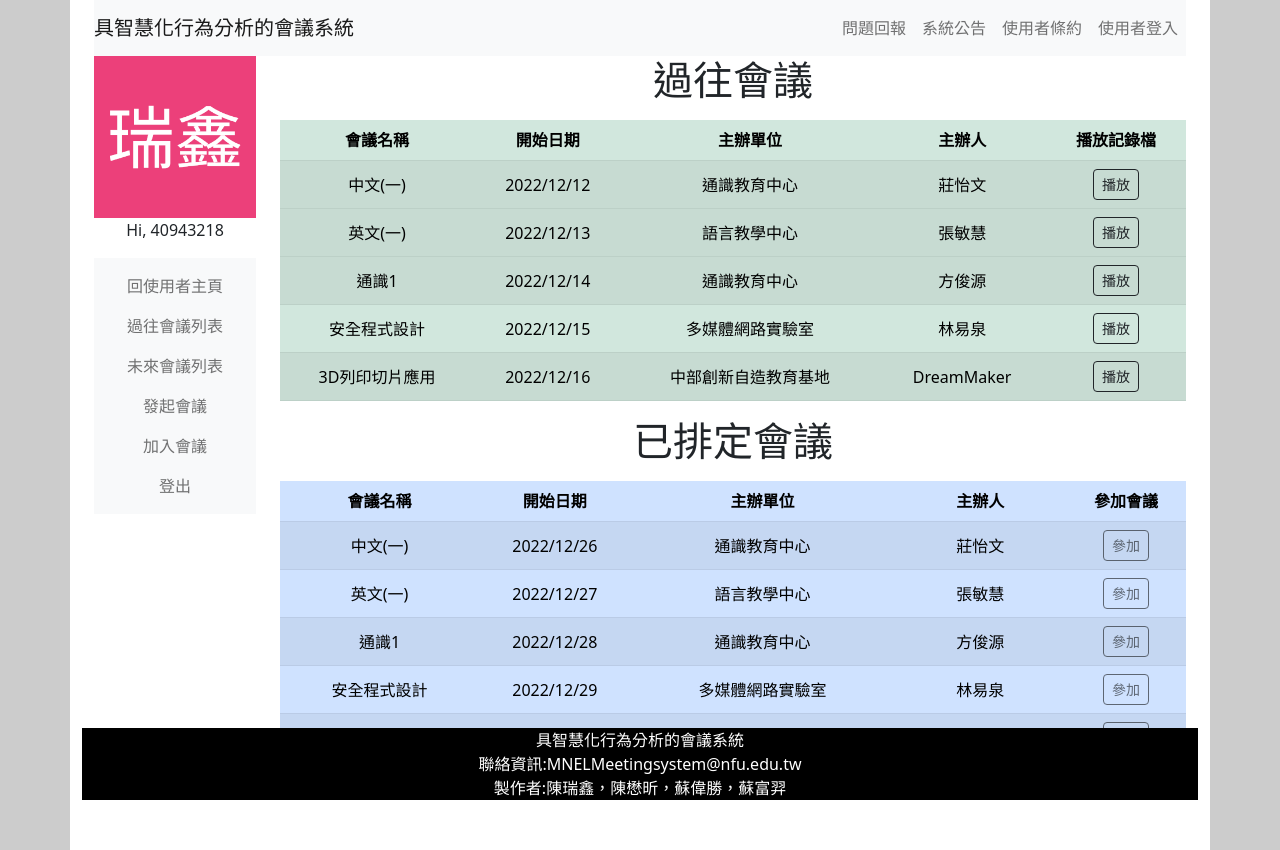
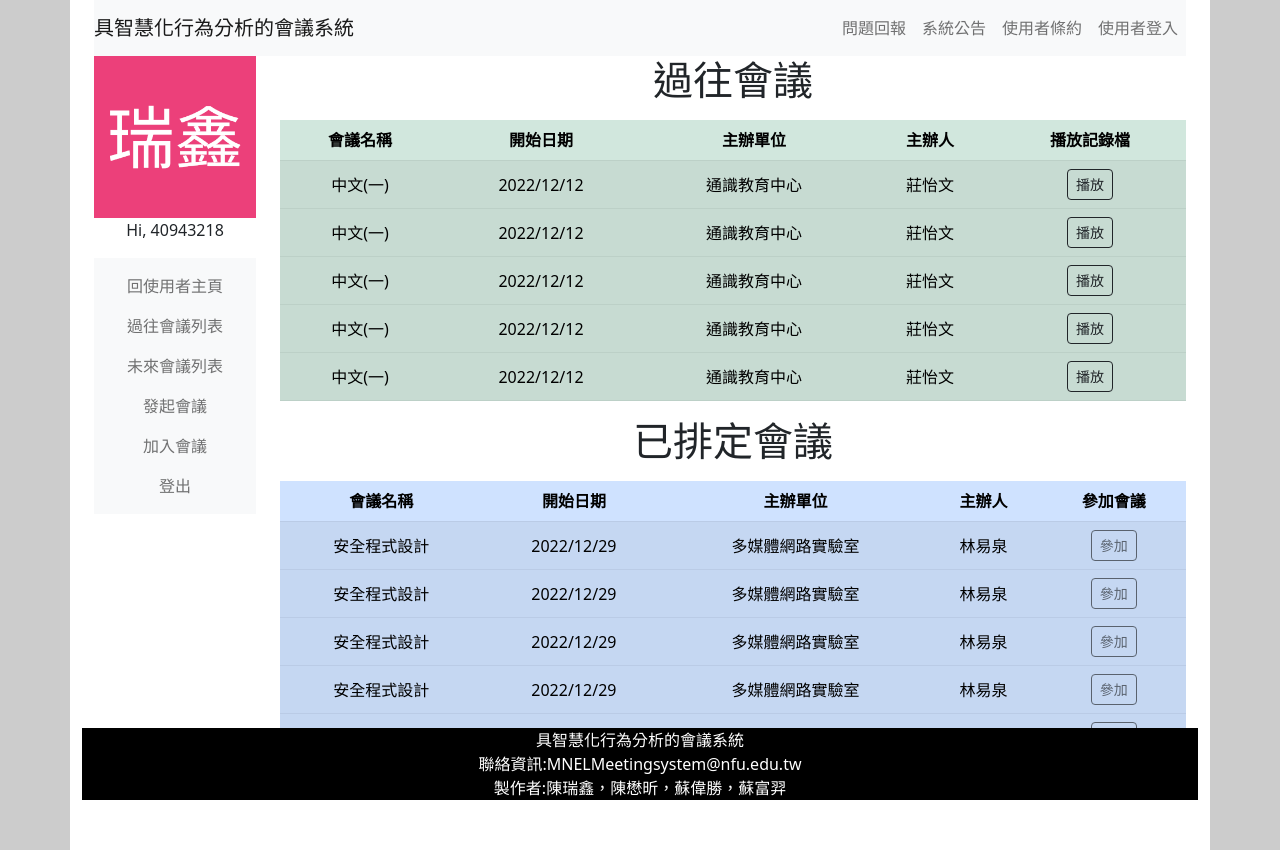
Before and after one commit to BCWizard/nfuMnel-meetingsystem, a PHP site: page /room/userPage.php in a window 1280 px wide. Run offline with PHP 8.4, Linux system fonts and the light colour scheme; a user stored in the database is signed in; data comes from the database, SQL or seed files in the repository.

Commit message:
booking; userMeetLIst

```diff
--- /dev/null
+++ b/htmlPhp/includePHP/userFutMeet.php
@@ -0,0 +1,21 @@
+<?php
+$sql = "SELECT * FROM userInfo WHERE userAccount ='{$_SESSION["userAccount"]}'";
+    $result=mysqli_query($conn,$sql);                                                               //connection,query(查詢字串);回傳result
+    $data = mysqli_fetch_assoc($result);
+
+for($i=6;$i<11;$i++){
+echo'
+    <tr data-bs-toggle="collapse" data-bs-target="#r'.$i.'">
+        <td>安全程式設計</td>
+        <td>2022/12/29</td>
+        <td>多媒體網路實驗室</td>
+        <td>林易泉</td>
+        <td><button type="button" class="btn btn-outline-dark btn-sm" disabled>參加</button></td>
+    </tr>
+    <tr class="collapse accordion-collapse" id="r'.$i.'">
+        <td colspan="5">
+        Item 1 detail .. This is the first item\'s accordion body.
+        </td>
+    </tr>
+';
+}
--- /dev/null
+++ b/htmlPhp/includePHP/userHisMeet.php
@@ -0,0 +1,21 @@
+<?php
+$sql = "SELECT * FROM userInfo WHERE userAccount ='{$_SESSION["userAccount"]}'";
+    $result=mysqli_query($conn,$sql);                                                               //connection,query(查詢字串);回傳result
+    $data = mysqli_fetch_assoc($result);
+
+for($i=0;$i<5;$i++){
+echo'
+    <tr data-bs-toggle="collapse" data-bs-target="#r'.$i.'">
+        <td>中文(一)</td>
+        <td>2022/12/12</td>
+        <td>通識教育中心</td>
+        <td>莊怡文</td>
+        <td><button type="button" class="btn btn-outline-dark btn-sm">播放</button></td>
+    </tr>
+    <tr class="collapse accordion-collapse" id="r'.$i.'">
+        <td colspan="5">
+        Item 1 detail .. This is the first item\'s accordion body.
+        </td>
+    </tr>
+';
+}
--- a/htmlPhp/system/eula.php
+++ b/htmlPhp/system/eula.php
@@ -21,7 +21,7 @@
                     <p>
                         具智慧化行為分析的會議系統 MNEL-MeetingSystem End-User License Agreements<br>
 
-                        [最後更新：2023 年 5 月 21 日]<br>
+                        [最後更新：2023 年 5 月 24 日]<br>
                     </p>
                     <p>
                         為了保護 具智慧化行為分析的會議系統開發團隊（「#Team:MNEL-MeetingSystem」）和其他使用者，
@@ -124,8 +124,8 @@
                         如果對此事有管轄權的任何法院裁定本 EULA 的任何條款無效，則該條款將從本 EULA 中刪除而不影響本 EULA 的其餘部分，並且本 EULA 的其餘條款將繼續有效是有效的和可執行的。<br>
 
                         本系統僅僅作為大學畢業專題，我們 Team:MNEL-MeetingSystem 盡可能遵守相關規範但不會承擔任何因違反上述條約或法律的責任。<br>
-                        本 EULA 僅僅只是為了練習寫 EULA 而建立，我們 Team:MNEL-MeetingSystem 不會承擔任何因違反上述條約的法律責任。<br>
-                        本 EULA 參考並改良自 RimWorld 的 EULA。<br>
+                        本 EULA 僅僅為了練習寫 EULA 而建立，我們 Team:MNEL-MeetingSystem 不會承擔任何因違反上述條約的法律責任。<br>
+                        本 EULA 參考自 RimWorld 的 EULA。<br>
                     </p>
                     EULA 結束
                 </div>
--- a/htmlPhp/user/bookingPage.php
+++ b/htmlPhp/user/bookingPage.php
@@ -57,7 +57,7 @@
               </div>
               <div class="input-group mb-3">
                 <label class="input-group-text" for="inputGroupFile01">上傳會議檔案:</label>
-                <input type="file" class="form-control" id="inputGroupFile01" multiple>
+                <input type="file" class="form-control" id="inputGroupFile01">
               </div>
               <div class="input-group mb-3">
                 <span class="input-group-text">載入參與名單:<br>(按住Ctrl多選)</span>
--- a/htmlPhp/user/userPage.php
+++ b/htmlPhp/user/userPage.php
@@ -38,51 +38,7 @@
                 </tr>
               </thead>
               <tbody>
-                <tr data-bs-toggle="collapse" data-bs-target="#r1">
-                  <td>中文(一)</td>
-                  <td>2022/12/12</td>
-                  <td>通識教育中心</td>
-                  <td>莊怡文</td>
-                  <td><button type="button" class="btn btn-outline-dark btn-sm">播放</button></td>
-                </tr>
-                <tr class="collapse accordion-collapse" id="r1" data-bs-parent=".table">
-                  <td colspan="5">
-                    Item 1 detail .. This is the first item's accordion body.
-                  </td>
-                </tr>
-                <tr data-bs-toggle="collapse" data-bs-target="#r2">
-                  <td>英文(一)</td>
-                  <td>2022/12/13</td>
-                  <td>語言教學中心</td>
-                  <td>張敏慧</td>
-                  <td><button type="button" class="btn btn-outline-dark btn-sm">播放</button></td>
-                </tr>
-                <tr class="collapse accordion-collapse" id="r2" data-bs-parent=".table">
-                  <td colspan="5">
-                      Item 2 detail .. This is the first item's accordion body.
-                  </td>
-                </tr>
-                <tr>
-                  <td>通識1</td>
-                  <td>2022/12/14</td>
-                  <td>通識教育中心</td>
-                  <td>方俊源</td>
-                  <td><button type="button" class="btn btn-outline-dark btn-sm">播放</button></td>
-                </tr>
-                <tr>
-                  <td>安全程式設計</td>
-                  <td>2022/12/15</td>
-                  <td>多媒體網路實驗室</td>
-                  <td>林易泉</td>
-                  <td><button type="button" class="btn btn-outline-dark btn-sm">播放</button></td>
-                </tr>
-                <tr>
-                  <td>3D列印切片應用</td>
-                  <td>2022/12/16</td>
-                  <td>中部創新自造教育基地</td>
-                  <td>DreamMaker</td>
-                  <td><button type="button" class="btn btn-outline-dark btn-sm">播放</button></td>
-                </tr>
+                <?php include("../includePHP/userHisMeet.php");?>
               </tbody>
             </table>
             <h1>
@@ -99,41 +55,7 @@
                 </tr>
               </thead>
               <tbody>
-                <tr>
-                  <td>中文(一)</td>
-                  <td>2022/12/26</td>
-                  <td>通識教育中心</td>
-                  <td>莊怡文</td>
-                  <td><button type="button" class="btn btn-outline-dark btn-sm" disabled>參加</button></td>
-                </tr>
-                <tr>
-                  <td>英文(一)</td>
-                  <td>2022/12/27</td>
-                  <td>語言教學中心</td>
-                  <td>張敏慧</td>
-                  <td><button type="button" class="btn btn-outline-dark btn-sm" disabled>參加</button></td>
-                </tr>
-                <tr>
-                    <td>通識1</td>
-                    <td>2022/12/28</td>
-                    <td>通識教育中心</td>
-                    <td>方俊源</td>
-                    <td><button type="button" class="btn btn-outline-dark btn-sm" disabled>參加</button></td>
-                  </tr>
-                  <tr>
-                    <td>安全程式設計</td>
-                    <td>2022/12/29</td>
-                    <td>多媒體網路實驗室</td>
-                    <td>林易泉</td>
-                    <td><button type="button" class="btn btn-outline-dark btn-sm" disabled>參加</button></td>
-                  </tr>
-                  <tr>
-                    <td>3D列印切片應用</td>
-                    <td>2022/12/30</td>
-                    <td>中部創新自造教育基地</td>
-                    <td>DreamMaker</td>
-                    <td><button type="button" class="btn btn-outline-dark btn-sm" disabled>參加</button></td>
-                  </tr>
+                <?php include("../includePHP/userFutMeet.php");?>
               </tbody>
             </table>
           </div>
```
Also changed, not shown: htmlPhp/user/booking.php (+36 -12 lines).
